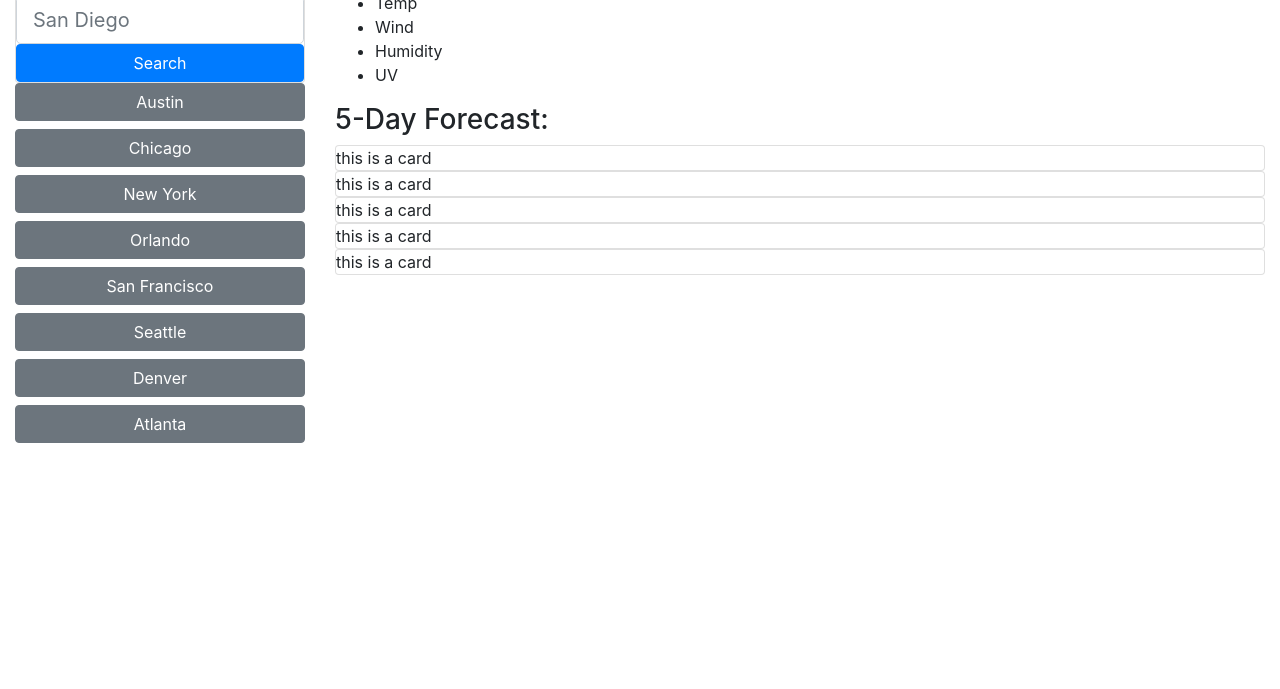
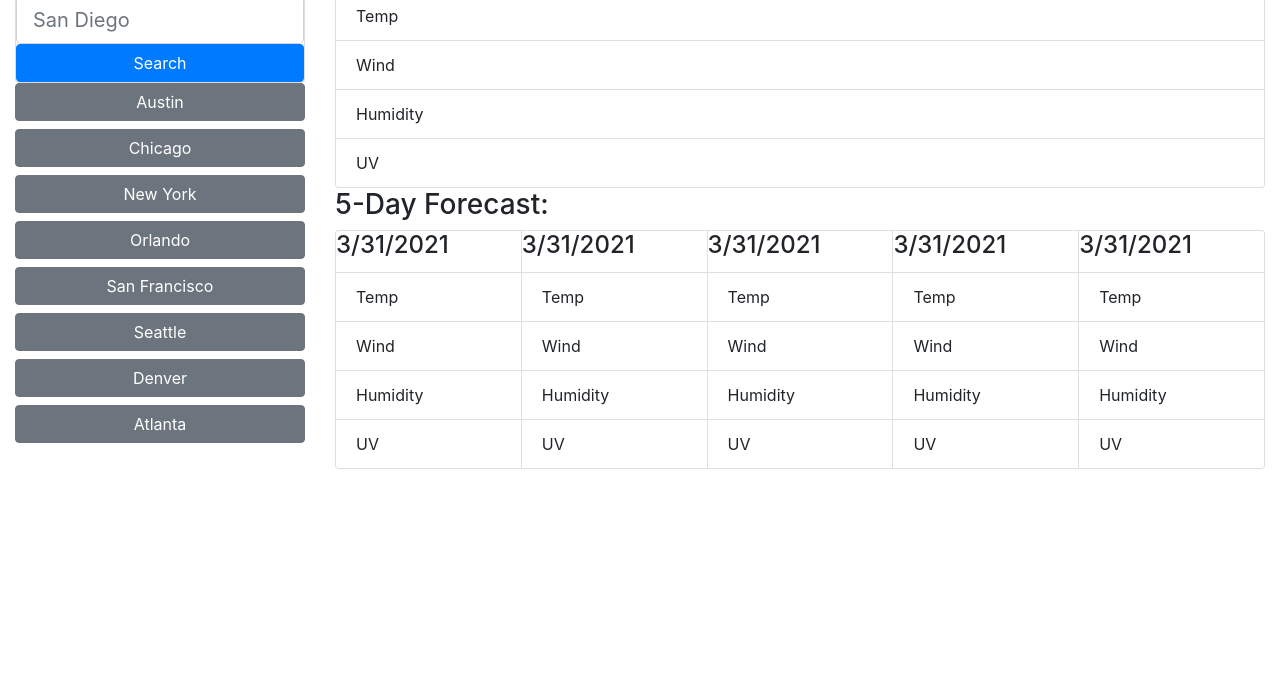
Before and after one commit to TOVTC/weather-dashboard-scscbc-challenge, a plain HTML site: page index.html in a window 1280 px wide. Shown: the part 111-800 px from the top of the page. Drawn offline with nearby package versions, Linux system fonts and the light colour scheme.

Commit message:
hardcode webpage structure

```diff
--- a/index.html
+++ b/index.html
@@ -38,19 +38,63 @@
                 </div>
                 <div class="col-9">
                     <h2>Atlanta (3/30/2021)</h2>
-                    <ul>
-                        <li>Temp</li>
-                        <li>Wind</li>
-                        <li>Humidity</li>
-                        <li>UV</li>
-                    </ul>
+                    <div class="card">
+                        <ul class="card-text list-group list-group-flush">
+                            <li class="list-group-item">Temp</li>
+                            <li class="list-group-item">Wind</li>
+                            <li class="list-group-item">Humidity</li>
+                            <li class="list-group-item">UV</li>
+                        </ul>
+                    </div>
                     <div>
                         <h3>5-Day Forecast:</h3>
-                        <div class="card">this is a card</div>
-                        <div class="card">this is a card</div>
-                        <div class="card">this is a card</div>
-                        <div class="card">this is a card</div>
-                        <div class="card">this is a card</div>
+                        <div class="card-group">
+                            <div class="card" style = "width: 18rem;">
+                                <h4 class="card-title">3/31/2021</h4>
+                                <ul class="list-group list-group-flush card-text">
+                                    <li class="list-group-item">Temp</li>
+                                    <li class="list-group-item">Wind</li>
+                                    <li class="list-group-item">Humidity</li>
+                                    <li class="list-group-item">UV</li>
+                                </ul>
+                            </div>
+                            <div class="card" style = "width: 18rem;">
+                                <h4 class="card-title">3/31/2021</h4>
+                                <ul class="list-group list-group-flush card-text">
+                                    <li class="list-group-item">Temp</li>
+                                    <li class="list-group-item">Wind</li>
+                                    <li class="list-group-item">Humidity</li>
+                                    <li class="list-group-item">UV</li>
+                                </ul>
+                            </div>
+                            <div class="card" style = "width: 18rem;">
+                                <h4 class="card-title">3/31/2021</h4>
+                                <ul class="list-group list-group-flush card-text">
+                                    <li class="list-group-item">Temp</li>
+                                    <li class="list-group-item">Wind</li>
+                                    <li class="list-group-item">Humidity</li>
+                                    <li class="list-group-item">UV</li>
+                                </ul>
+                            </div>
+                            <div class="card" style = "width: 18rem;">
+                                <h4 class="card-title">3/31/2021</h4>
+                                <ul class="list-group list-group-flush card-text">
+                                    <li class="list-group-item">Temp</li>
+                                    <li class="list-group-item">Wind</li>
+                                    <li class="list-group-item">Humidity</li>
+                                    <li class="list-group-item">UV</li>
+                                </ul>
+                            </div>
+                            <div class="card" style = "width: 18rem;">
+                                <h4 class="card-title">3/31/2021</h4>
+                                <ul class="list-group list-group-flush card-text">
+                                    <li class="list-group-item">Temp</li>
+                                    <li class="list-group-item">Wind</li>
+                                    <li class="list-group-item">Humidity</li>
+                                    <li class="list-group-item">UV</li>
+                                </ul>
+                            </div>
+                        </div>
                     </div>
                 </div>
             </div>
```
Also changed, not shown: wireframe.png.
